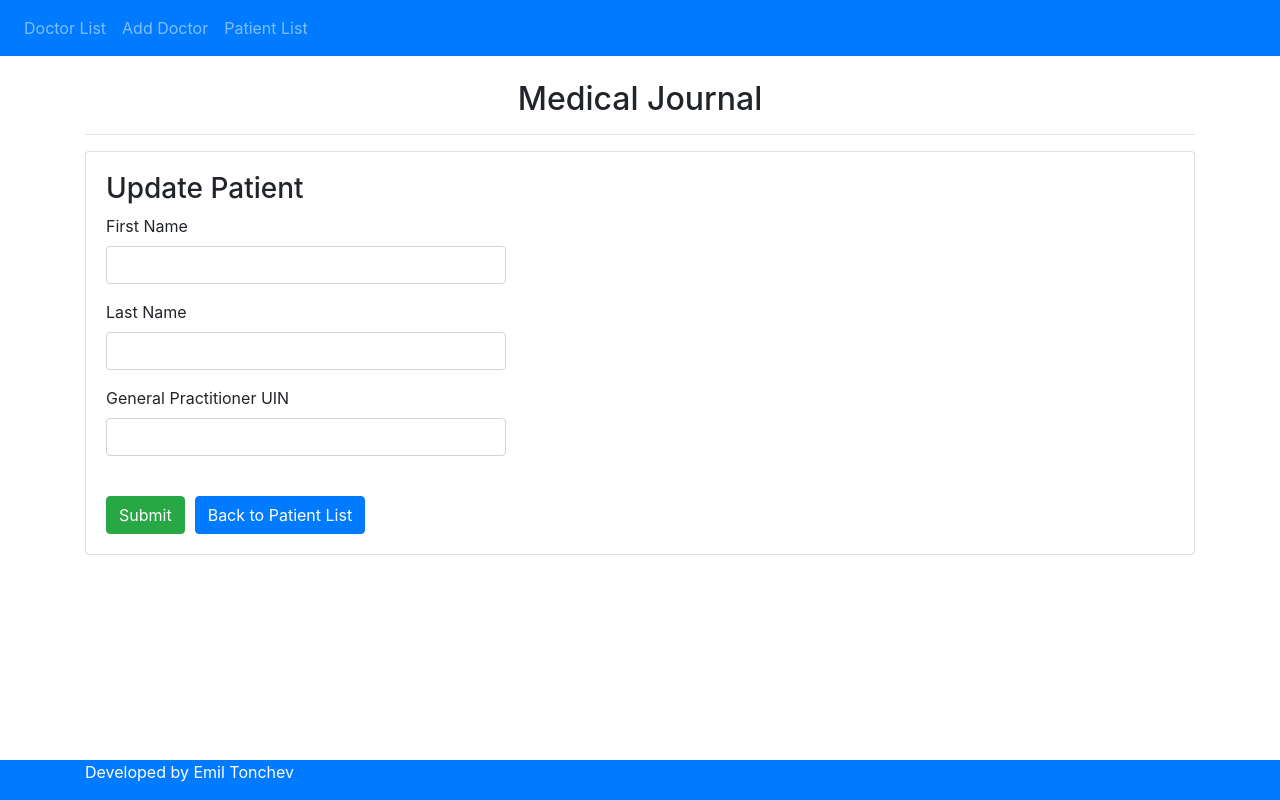
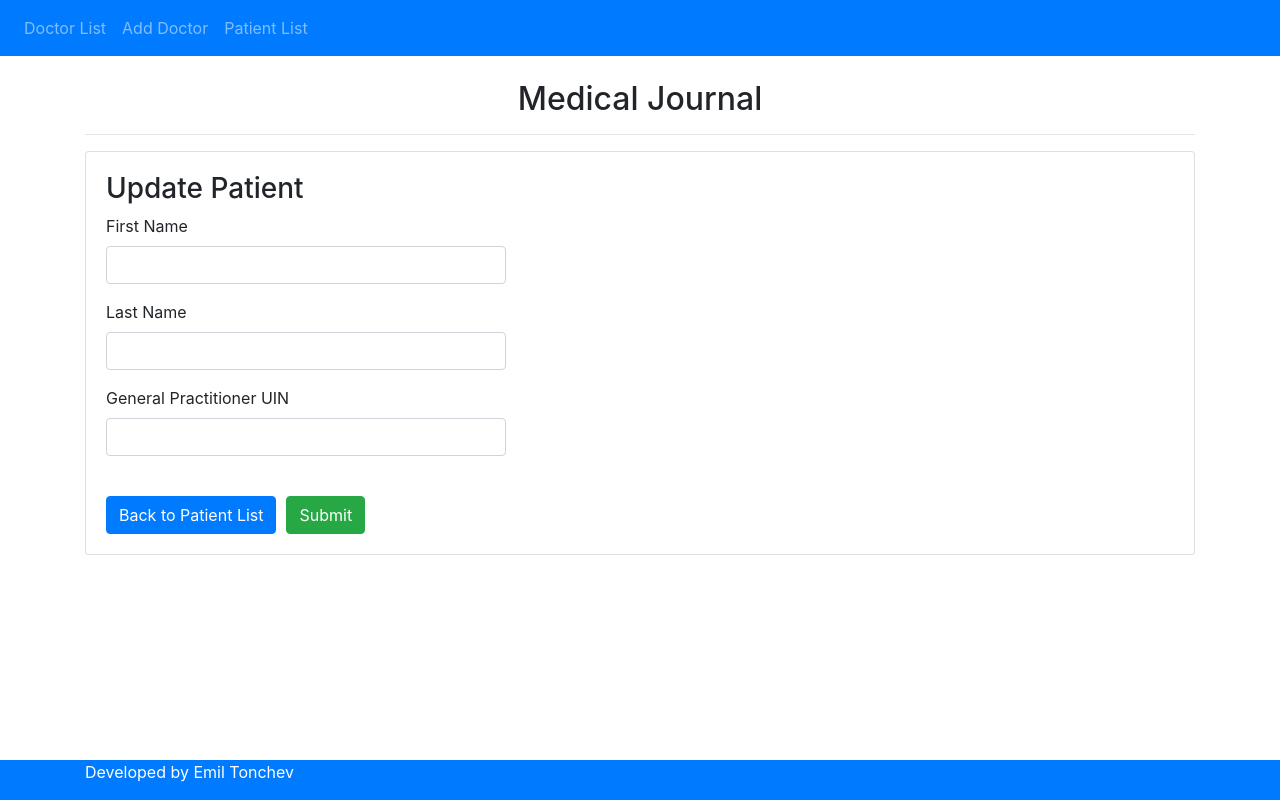
Before and after one commit to Etonchev/medicaljournal, an Angular app in the folder ui/: page /patient/edit/1 in a window 1280 px wide. Built offline with nearby package versions, Linux system fonts and the light colour scheme; no server answers.

Commit message:
[UI] Moves back button in edit views

```diff
--- a/ui/src/app/doctor-edit/doctor-edit.component.html
+++ b/ui/src/app/doctor-edit/doctor-edit.component.html
@@ -18,7 +18,7 @@
 
     <br>
 
-    <button type="submit" class="btn btn-success">Submit</button>
-    <button (click)="list()" class="btn btn-primary" style="margin-left: 10px">Back to Doctor List</button><br>
+    <button (click)="list()" class="btn btn-primary">Back to Doctor List</button>
+    <button type="submit" class="btn btn-success" style="margin-left: 10px">Submit</button>
   </form>
 </div>
--- a/ui/src/app/patient-edit/patient-edit.component.html
+++ b/ui/src/app/patient-edit/patient-edit.component.html
@@ -18,7 +18,7 @@
 
     <br>
 
-    <button type="submit" class="btn btn-success">Submit</button>
-    <button (click)="list()" class="btn btn-primary" style="margin-left: 10px">Back to Patient List</button><br>
+    <button (click)="list()" class="btn btn-primary">Back to Patient List</button>
+    <button type="submit" class="btn btn-success" style="margin-left: 10px">Submit</button>
   </form>
 </div>
```
